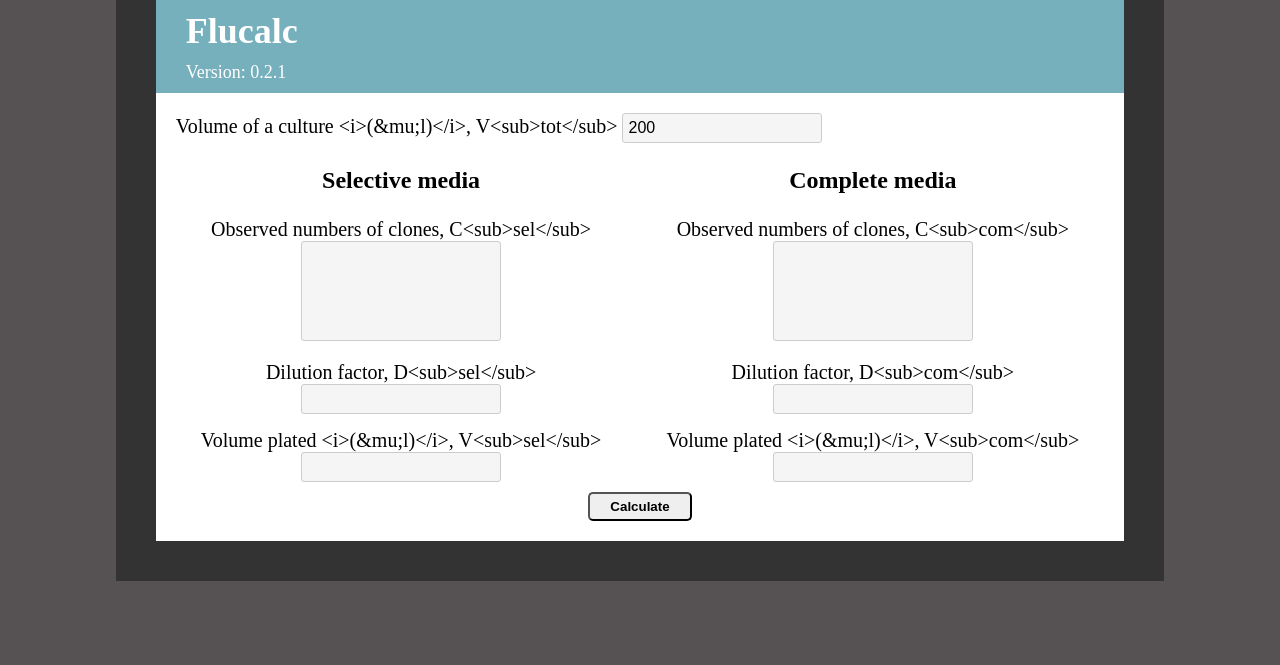
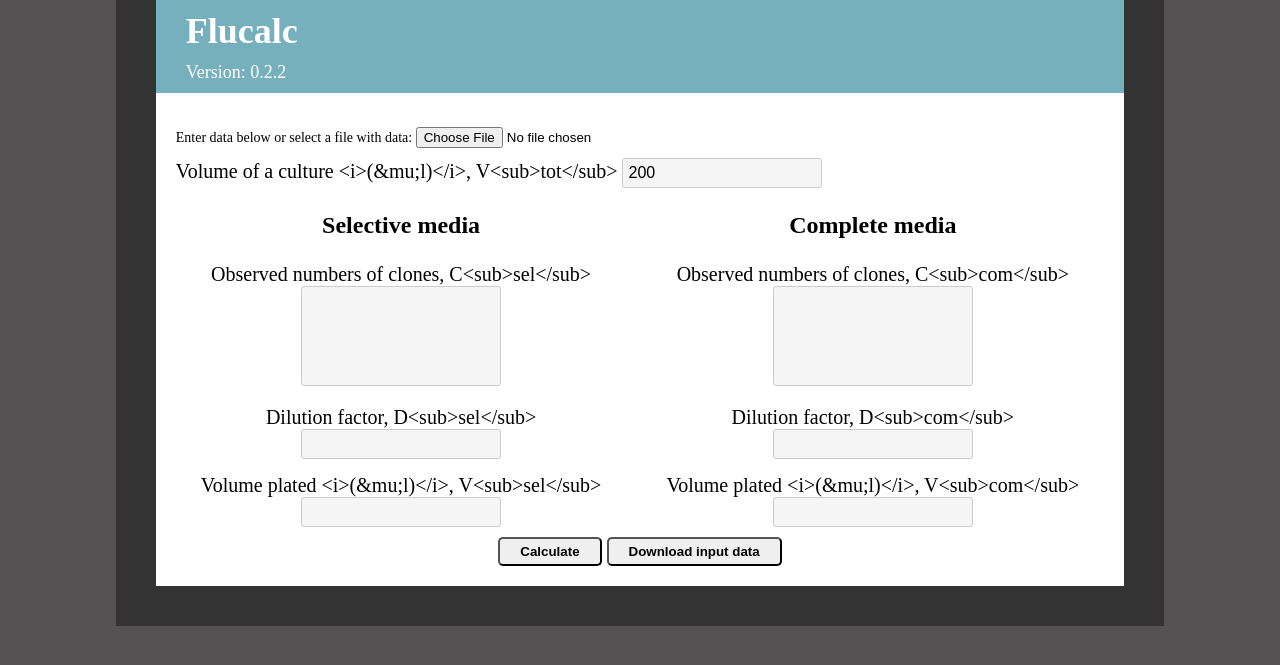
Before and after one commit to bondarevts/flucalc, a Flask app: page / in a window 1280 px wide. Shown: the top 665 px of the page. Run offline with Flask 2, Linux system fonts and the light colour scheme.

Commit message:
add serialization interface

```diff
--- a/flucalc/server.py
+++ b/flucalc/server.py
@@ -12,7 +12,7 @@ from wtforms import validators, ValidationError
 from . import flucalc
 from . import keys
 
-version = '0.2.1'
+version = '0.2.2'
 
 app = flask.Flask(__name__)
 app.secret_key = keys.secret_key
--- a/flucalc/static/css/style.css
+++ b/flucalc/static/css/style.css
@@ -26,6 +26,11 @@ header h1 {
     margin-bottom: 0;
 }
 
+.file-download-offer {
+    font-size: 14px;
+    margin-bottom: 10px;
+}
+
 div.main {
     padding: 0 40px 40px 40px;
     background: #333;
@@ -49,10 +54,17 @@ textarea:focus {
     outline:none;
 }
 
-input[type="submit"] {
-    display: block;
-    margin: auto;
+.controls {
     margin-top: 10px;
+}
+
+.controls > div.inner {
+    text-align: center;
+    margin-left: auto;
+    margin-right: auto;
+}
+
+.button {
     padding: 5px 20px;
     border-radius: 5px;
     font-weight: bold;
@@ -124,7 +136,7 @@ input[type="text"] {
     background-color: #efefef;
 }
 
-.flashes_block {
+.errors_block {
     background-color: #FFB8C6;
     border-radius: 10px;
     padding: 15px 30px;
@@ -132,13 +144,13 @@ input[type="text"] {
     font-face:
 }
 
-.flashes_block ul {
+.errors_block ul {
     list-style-type: none;
     padding: 0;
     margin: 0;
 }
 
-.flashes_block ul li {
+.errors_block ul li {
     margin-top: 5px;
 }
 
--- /dev/null
+++ b/flucalc/static/js/files_io.js
@@ -0,0 +1,78 @@
+var v_tot = document.getElementById("v_total");
+var c_sel = document.getElementById("c_selective");
+var d_sel = document.getElementById("d_selective");
+var v_sel = document.getElementById("v_selective");
+var c_com = document.getElementById("c_complete");
+var d_com = document.getElementById("d_complete");
+var v_com = document.getElementById("v_complete");
+
+var loadDataFromString = function(s) {
+    var cFromString = function(s) {
+        return s.split(",").join("\n");
+    }
+
+    var lines = s.split(/\r?\n/);
+
+    v_tot.value = lines[0];
+    c_sel.value = cFromString(lines[1]);
+    d_sel.value = lines[2];
+    v_sel.value = lines[3];
+    c_com.value = cFromString(lines[4]);
+    d_com.value = lines[5];
+    v_com.value = lines[6];
+}
+
+var loadDataToString = function() {
+    var cToString = function(c) {
+        return c.split(/\s+/).join();
+    }
+
+    var result = [
+        v_tot.value,
+        cToString(c_sel.value),
+        d_sel.value,
+        v_sel.value,
+        cToString(c_com.value),
+        d_com.value,
+        v_com.value
+    ];
+    return result.join("\n");
+}
+
+var file_load_button = document.getElementById("file-with-data");
+file_load_button.addEventListener("change", function(event) {
+    var file = file_load_button.files[0];
+
+	var reader = new FileReader();
+    reader.onload = function(event) {
+        var contents = event.target.result;
+        loadDataFromString(contents);
+        updateTextareaHeight();
+        document.getElementsByClassName("results")[0].style.display = "none";
+    };
+
+    reader.onerror = function(event) {
+        console.error("File could not be read! Code " + event.target.error.code);
+    };
+
+    reader.readAsText(file);
+}, false);
+
+function download(filename, text) {
+  var element = document.createElement('a');
+  element.setAttribute('href', 'data:text/plain;charset=utf-8,' + encodeURIComponent(text));
+  element.setAttribute('download', filename);
+
+  element.style.display = 'none';
+  document.body.appendChild(element);
+
+  element.click();
+
+  document.body.removeChild(element);
+}
+
+var save_to_file_button = document.getElementById("save-to-file");
+
+save_to_file_button.onclick = function() {
+    download('flucalc-data.txt', loadDataToString());
+}
--- a/flucalc/static/js/main.js
+++ b/flucalc/static/js/main.js
@@ -1,5 +1,5 @@
-var first = document.getElementById("c_selective");
-var second = document.getElementById("c_complete");
+var c_sel = document.getElementById("c_selective");
+var c_com = document.getElementById("c_complete");
 
 var getRowsCount = function(area) {
     return area.value.split(/[\n\r]/).length;
@@ -10,12 +10,12 @@ var getAreaMaxHeight = function() {
 }
 
 var updateTextareaHeight = function() {
-    var result_height = Math.max(getRowsCount(first), getRowsCount(second));
-    first.rows = second.rows = result_height + 1;
+    var result_height = Math.max(getRowsCount(c_sel), getRowsCount(c_com));
+    c_sel.rows = c_com.rows = result_height + 1;
 }
 
 var setTextareaMaxHeight = function() {
-    first.style["maxHeight"] = second.style["maxHeight"] = getAreaMaxHeight();
+    c_sel.style["maxHeight"] = c_com.style["maxHeight"] = getAreaMaxHeight();
 }
 
 window.onresize = setTextareaMaxHeight;
@@ -25,11 +25,11 @@ window.onload = function() {
     updateTextareaHeight();
 }
 
-first.onscroll = function() {
-    second.scrollTop = this.scrollTop;
+c_sel.onscroll = function() {
+    c_com.scrollTop = this.scrollTop;
 }
-second.onscroll = function() {
-    first.scrollTop = this.scrollTop;
+c_com.onscroll = function() {
+    c_sel.scrollTop = this.scrollTop;
 }
 
-first.onkeyup = second.onkeyup = updateTextareaHeight
+c_sel.onkeyup = c_com.onkeyup = updateTextareaHeight
--- a/flucalc/templates/base.html
+++ b/flucalc/templates/base.html
@@ -21,5 +21,6 @@
     </div>
 </div>
 <script src="{{ url_for('static', filename='js/main.js') }}"></script>
+<script src="{{ url_for('static', filename='js/files_io.js') }}"></script>
 </body>
 </html>
--- a/flucalc/templates/form_with_results.html
+++ b/flucalc/templates/form_with_results.html
@@ -1,5 +1,8 @@
 {% extends "base.html" %}
 {% block content %}
+    <p class="file-download-offer">
+        Enter data below or select a file with data: <input type="file" id="file-with-data">
+    </p>
     <form action="" method="post" name="input_data">
         <div class="data-header">
             {{ form.v_total.label|safe }}
@@ -32,15 +35,20 @@
                 {{ form.v_complete.label|safe }}
                 {{ form.v_complete }}
             </div>
-            {{ form.submit }}
+            <div class="controls">
+                <div class="inner">
+                    {{ form.submit(class_="button") }}
+                    <input type="button" id="save-to-file" value="Download input data" class="button">
+                </div>
+            </div>
         </div>
     </form>
 {% endblock %}
 {% block errors %}
     {% with messages = get_flashed_messages() %}
         {% if messages %}
-            <div class="flashes_block">
-                <ul class=flashes>
+            <div class="errors_block">
+                <ul class=errors>
                 {% for message in messages %}
                     <li>{{ message }}</li>
                 {% endfor %}
@@ -50,6 +58,7 @@
     {% endwith %}
 {% endblock %}
 {% block results %}
+    <div class="results">
         {% if results %}
             <h2>Results</h2>
 
@@ -116,4 +125,5 @@
                 </ul>
             </div>
         {% endif %}
+    </div>
 {% endblock %}
```
Lines whose indentation alone changed are shown as unchanged.
